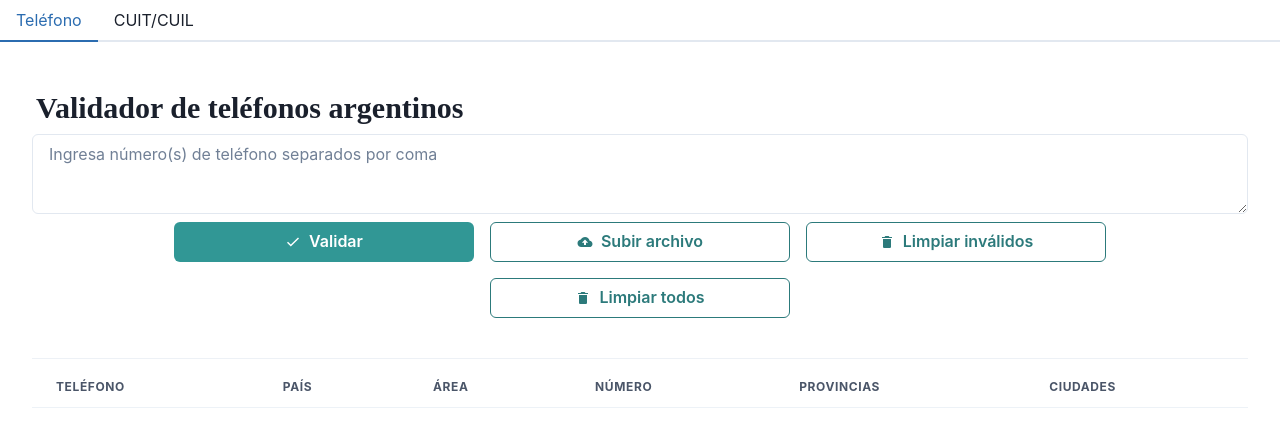
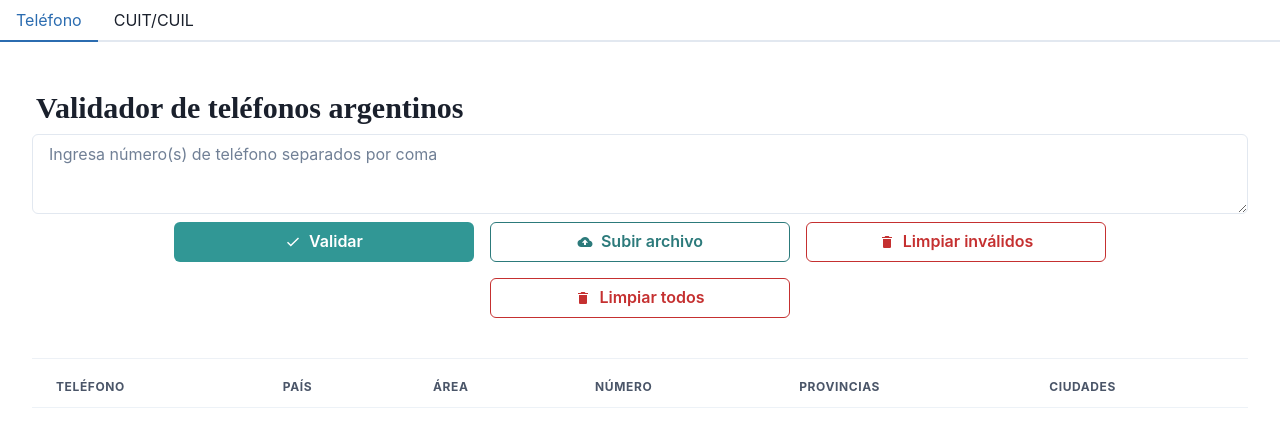
Before and after one commit to takihama/robot-validator, a React (Vite) app: page / in a window 1280 px wide. Shown: the top 430 px of the page. Built offline with nearby package versions, Linux system fonts and the light colour scheme.

Commit message:
change clear scheme color to red

```diff
--- a/src/components/CuitNumberValidator.jsx
+++ b/src/components/CuitNumberValidator.jsx
@@ -108,7 +108,7 @@ const CuitNumberValidator = () => {
               <InputFile handleInputFile={handleCuitFileChange} />
               <Button
                 minW="300px"
-                colorScheme="teal"
+                colorScheme="red"
                 variant="outline"
                 leftIcon={<IoMdTrash />}
                 onClick={handleInvalidCuitNumberClear}
@@ -117,7 +117,7 @@ const CuitNumberValidator = () => {
               </Button>
               <Button
                 minW="300px"
-                colorScheme="teal"
+                colorScheme="red"
                 variant="outline"
                 leftIcon={<IoMdTrash />}
                 onClick={handleCuitNumberClear}
--- a/src/components/PhoneNumberValidator.jsx
+++ b/src/components/PhoneNumberValidator.jsx
@@ -114,7 +114,7 @@ const PhoneNumberValidator = () => {
               <InputFile handleInputFile={handlePhoneFileChange} />
               <Button
                 minW="300px"
-                colorScheme="teal"
+                colorScheme="red"
                 variant="outline"
                 leftIcon={<IoMdTrash />}
                 onClick={handleInvalidPhoneClear}
@@ -123,7 +123,7 @@ const PhoneNumberValidator = () => {
               </Button>
               <Button
                 minW="300px"
-                colorScheme="teal"
+                colorScheme="red"
                 variant="outline"
                 leftIcon={<IoMdTrash />}
                 onClick={handlePhoneClear}
```
